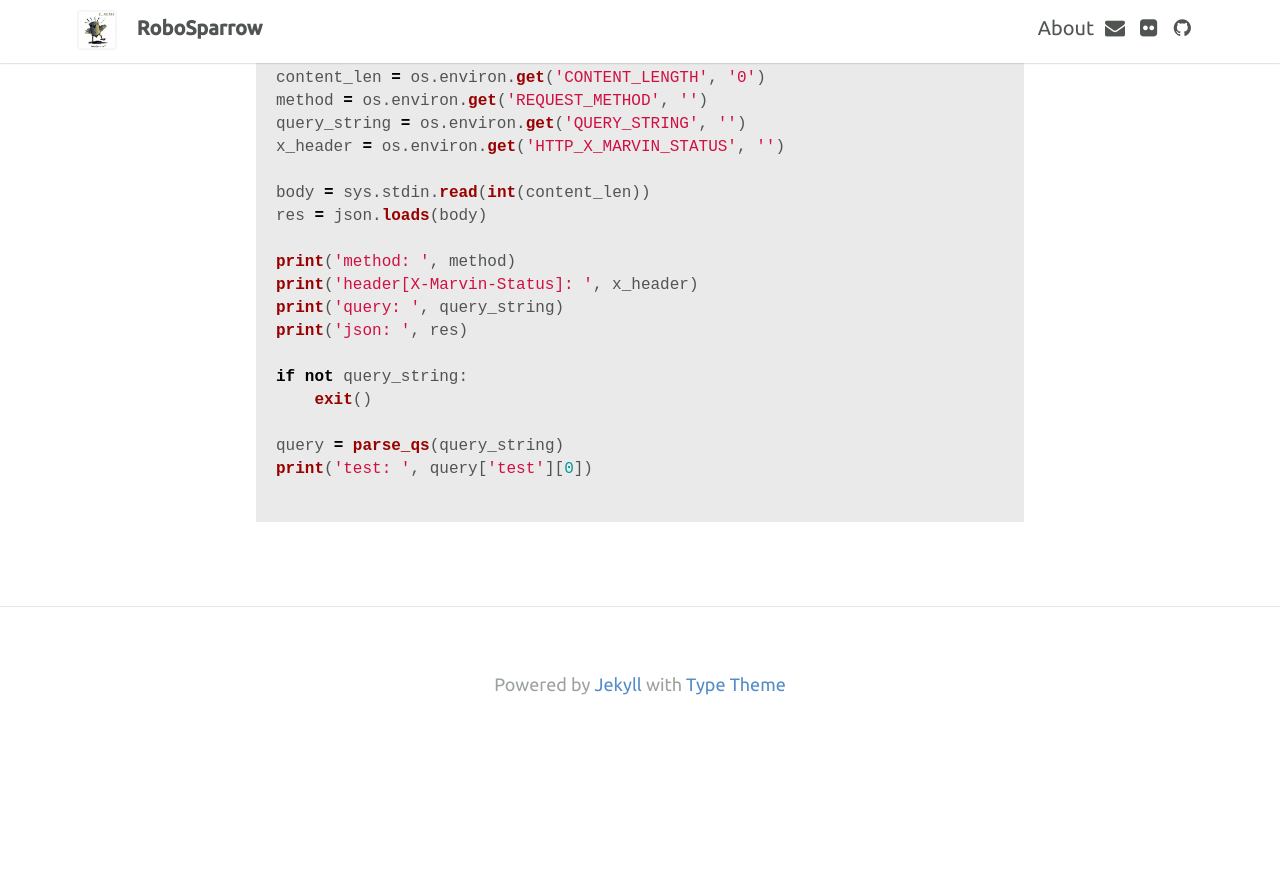
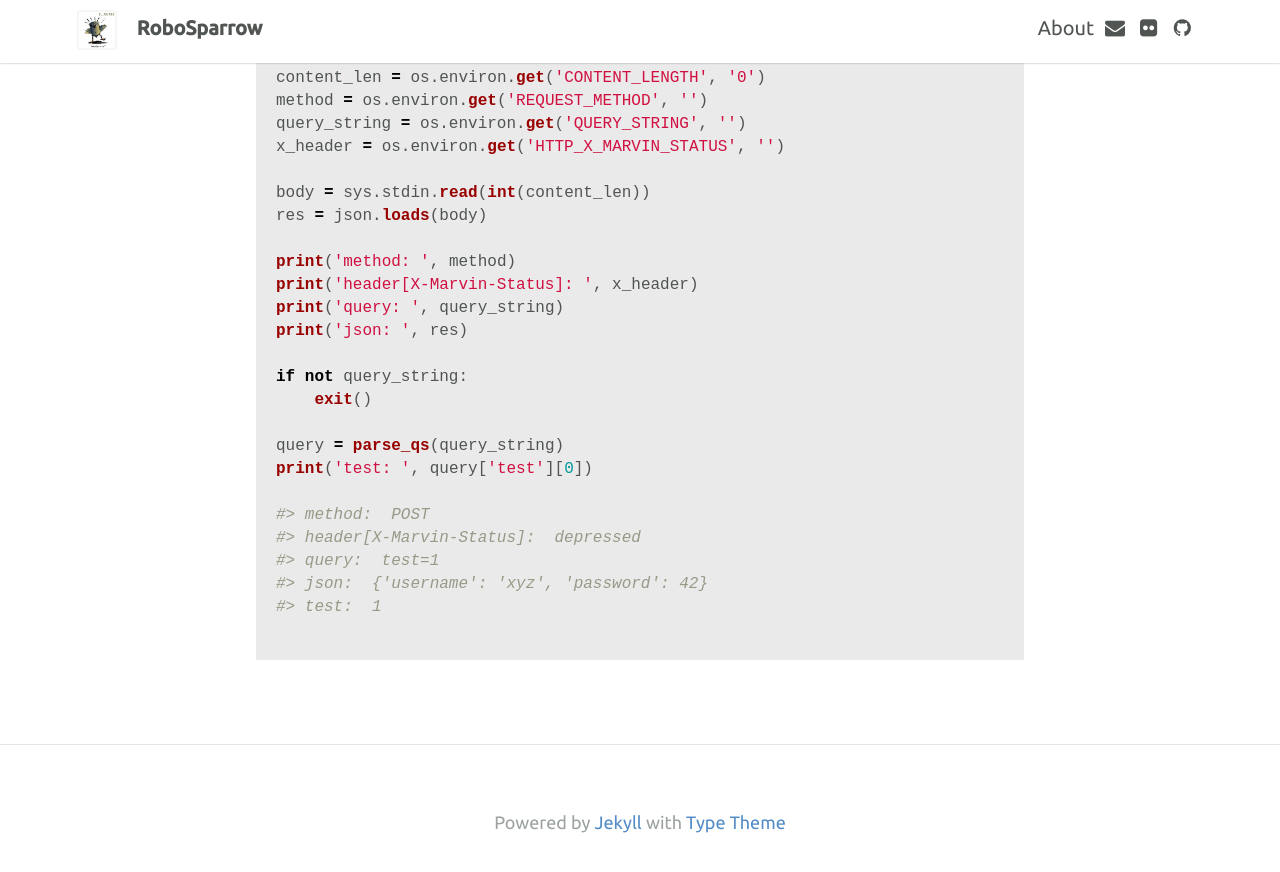
Before and after one commit to RoboSparrow/RoboSparrow.github.io, a Jekyll site: the page built from _posts/2020-09-29-python-cgi-parsing-json-requests.md, in a window 1280 px wide and 900 px high, scrolled down 2392 px. Shown: the top 872 px of the window. Built offline with Jekyll 4.4.1, drawn with Linux system fonts in a browser that asks for light colours; nearby versions of some CDN libraries; before the commit the page ends 3154 px from its top, so only the background shows below that.

Commit message:
add response

````diff
--- a/_posts/2020-09-29-python-cgi-parsing-json-requests.md
+++ b/_posts/2020-09-29-python-cgi-parsing-json-requests.md
@@ -106,4 +106,10 @@ if not query_string:
 query = parse_qs(query_string)
 print('test: ', query['test'][0])
 
+#> method:  POST
+#> header[X-Marvin-Status]:  depressed
+#> query:  test=1
+#> json:  {'username': 'xyz', 'password': 42}
+#> test:  1
+
 ```
````
